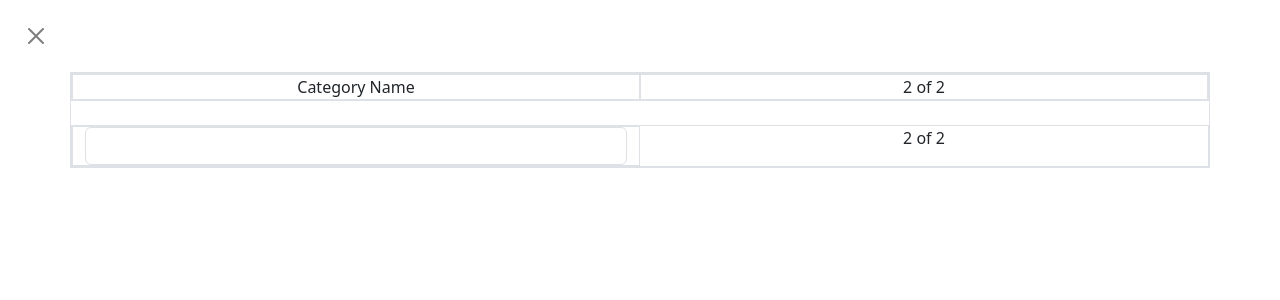
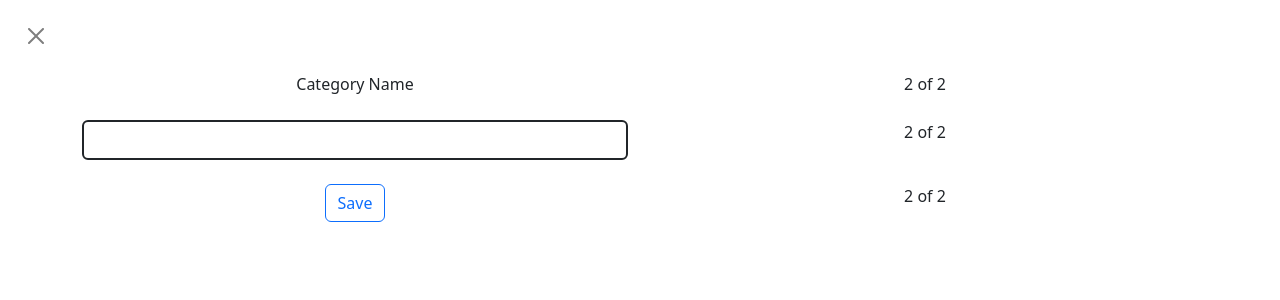
Before and after one commit to caesar0016/webQuantify, a PHP site: page /categoryAddItem.php in a window 1280 px wide. Shown: the part 78-378 px from the top of the page. Run offline with PHP 8.4, Linux system fonts and the light colour scheme; some libraries are stand-ins or nearby versions.

Commit message:
Added Button for saving category

```diff
--- a/categoryAddItem.php
+++ b/categoryAddItem.php
@@ -14,20 +14,29 @@
         <button type="button" class="btn-close m-4" aria-label="Close" onclick="location.href='addItem.php'"></button>
     </div>
 
-    <div class="container text-center border"> <!--container tex-center div-->
-        <div class="row border">     <!--This is the row div-->
-            <div class="col border"> <!--1 out of 2 column-->
+    <div class="container text-center"> <!--container tex-center div-->
+        <div class="row">     <!--This is the row div-->
+            <div class="col"> <!--1 out of 2 column-->
                 Category Name
             </div>            <!--1 out of 2 column-->
             <!--Division -->
-            <div class="col border">     <!--2 out of 2 column-->
+            <div class="col">     <!--2 out of 2 column-->
                 2 of 2
             </div>            <!--2 out of 2 column-->
         </div>                  <!--This is the row div-->
 
-        <div class="row mt-4 border">     <!--This is the row div-->
-            <div class="border col-6 border"> <!--1 out of 2 column-->
-                <input class="form-control" type="text" aria-label="default input example">
+        <div class="row mt-4">     <!--This is the row div-->
+            <div class="col"> <!--1 out of 2 column-->
+                <input class="form-control border border-2 border-dark" type="text" aria-label="default input example">
+            </div>            <!--1 out of 2 column-->
+            <!--Division -->
+            <div class="col">     <!--2 out of 2 column-->
+                2 of 2
+            </div>            <!--2 out of 2 column-->
+        </div>                  <!--This is the row div-->
+        <div class="row mt-4">     <!--This is the row div-->
+            <div class="col"> <!--1 out of 2 column-->
+            <button type="button" class="btn btn-outline-primary">Save</button>
             </div>            <!--1 out of 2 column-->
             <!--Division -->
             <div class="col">     <!--2 out of 2 column-->
```
